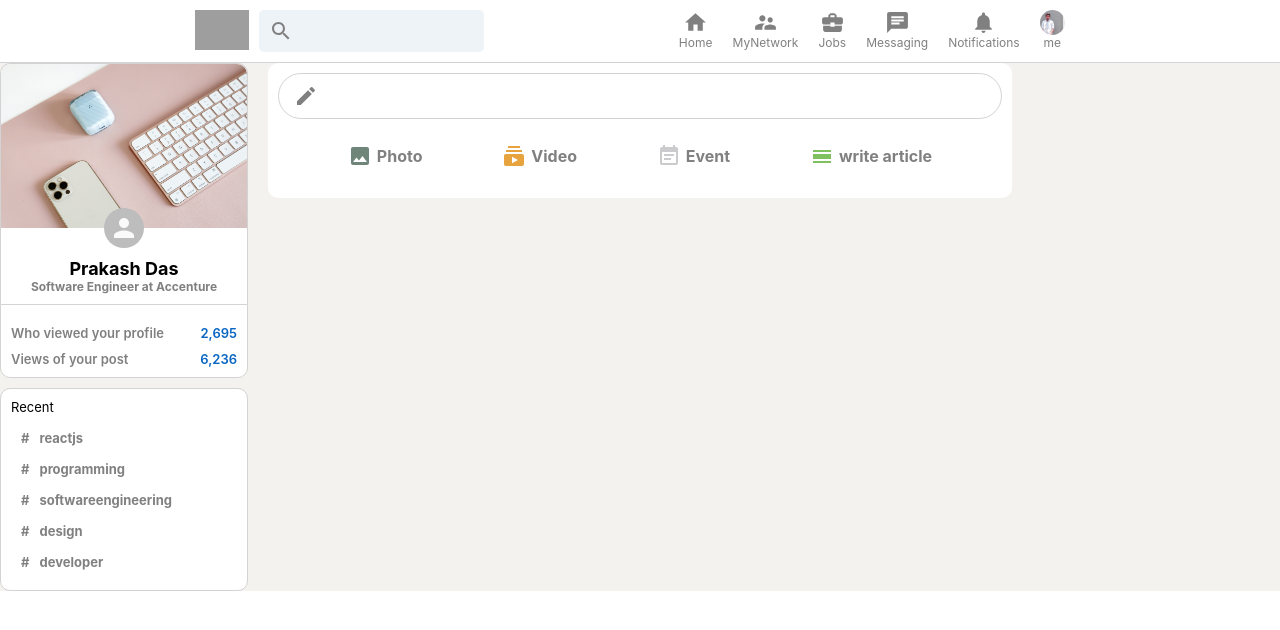
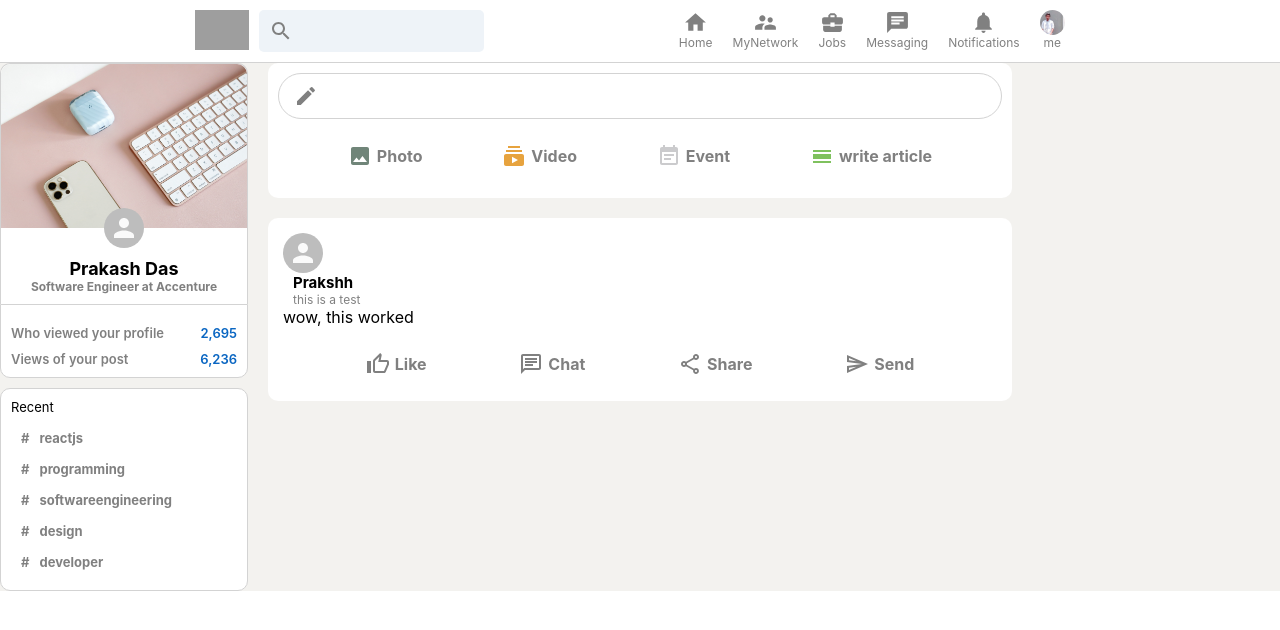
Before and after one commit to prakshh/linkedin-clone-yt, a React (Create React App) app: page / in a window 1280 px wide. Shown: the top 630 px of the page. Built offline with nearby package versions, Linux system fonts and the light colour scheme; grey boxes are pictures that could not be loaded.

Commit message:
building Post section

```diff
--- a/src/Feed.js
+++ b/src/Feed.js
@@ -6,6 +6,7 @@
 import SubscriptionsIcon from "@material-ui/icons/Subscriptions";
 import EventNoteIcon from "@material-ui/icons/EventNote";
 import CalendarViewDayIcon from "@material-ui/icons/CalendarViewDay";
+import Post from './Post';
 
 function Feed() {
     return (
@@ -25,8 +26,9 @@
                     <InputOption Icon={EventNoteIcon} title="Event" color="#CBCBCD" />
                     <InputOption Icon={CalendarViewDayIcon} title="write article" color="#7FC15E" />
                 </div>
-
             </div>
+            {/* Post */}
+            <Post name='Prakshh' description='this is a test' message='wow, this worked' />
         </div>
     )
 }
--- /dev/null
+++ b/src/Post.css
@@ -0,0 +1,33 @@
+.post {
+    background-color: white;
+    padding: 15px;
+    margin-bottom: 10px;
+    border-radius: 10px;
+}
+
+.post_header {
+    display: flex;
+    margin-bottom: 10px;
+}
+
+.post__info {
+    margin-left: 10px;
+}
+
+.post__info > p {
+    font-size: 12px;
+    color: gray;
+}
+
+.post__body {
+    overflow-wrap: anywhere;
+}
+
+.post__info > h2 {
+    font-size: 15px;
+}
+
+.post__buttons {
+    display: flex;
+    justify-content: space-evenly;
+}
--- /dev/null
+++ b/src/Post.js
@@ -0,0 +1,33 @@
+import { Avatar } from '@material-ui/core';
+import React from 'react';
+import './Post.css';
+import ThumbUpAltOutlinedIcon from "@material-ui/icons/ThumbUpAltOutlined";
+import InputOption from './InputOption';
+import ChatOutlinedIcon from "@material-ui/icons/ChatOutlined";
+import ShareOutlinedIcon from "@material-ui/icons/ShareOutlined";
+import SendOutlinedIcon from "@material-ui/icons/SendOutlined";
+
+function Post({ name, description, message, photoUrl}) {
+    return (
+        <div className="post">
+            <div className="post__header">
+                <Avatar />
+                <div className="post__info">
+                    <h2>{name}</h2>
+                    <p>{description}</p>
+                </div>
+            </div>
+            <div className="post_body">
+                <p>{message}</p>
+            </div>
+            <div className="post__buttons">
+                <InputOption Icon={ThumbUpAltOutlinedIcon} title="Like" color="gray" />
+                <InputOption Icon={ChatOutlinedIcon} title="Chat" color="gray" />
+                <InputOption Icon={ShareOutlinedIcon} title="Share" color="gray" />
+                <InputOption Icon={SendOutlinedIcon} title="Send" color="gray" />
+            </div>
+        </div>
+    )
+}
+
+export default Post
```
